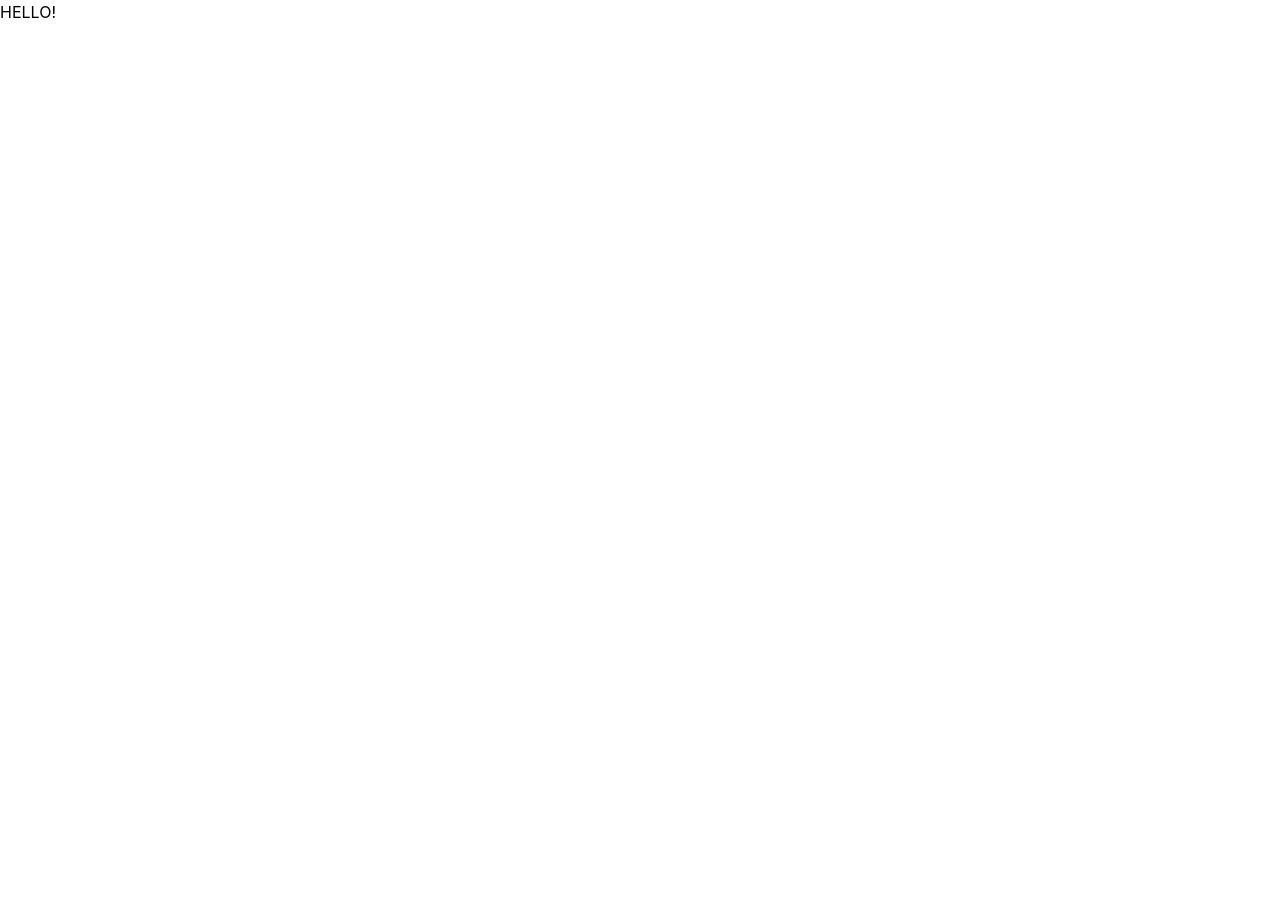
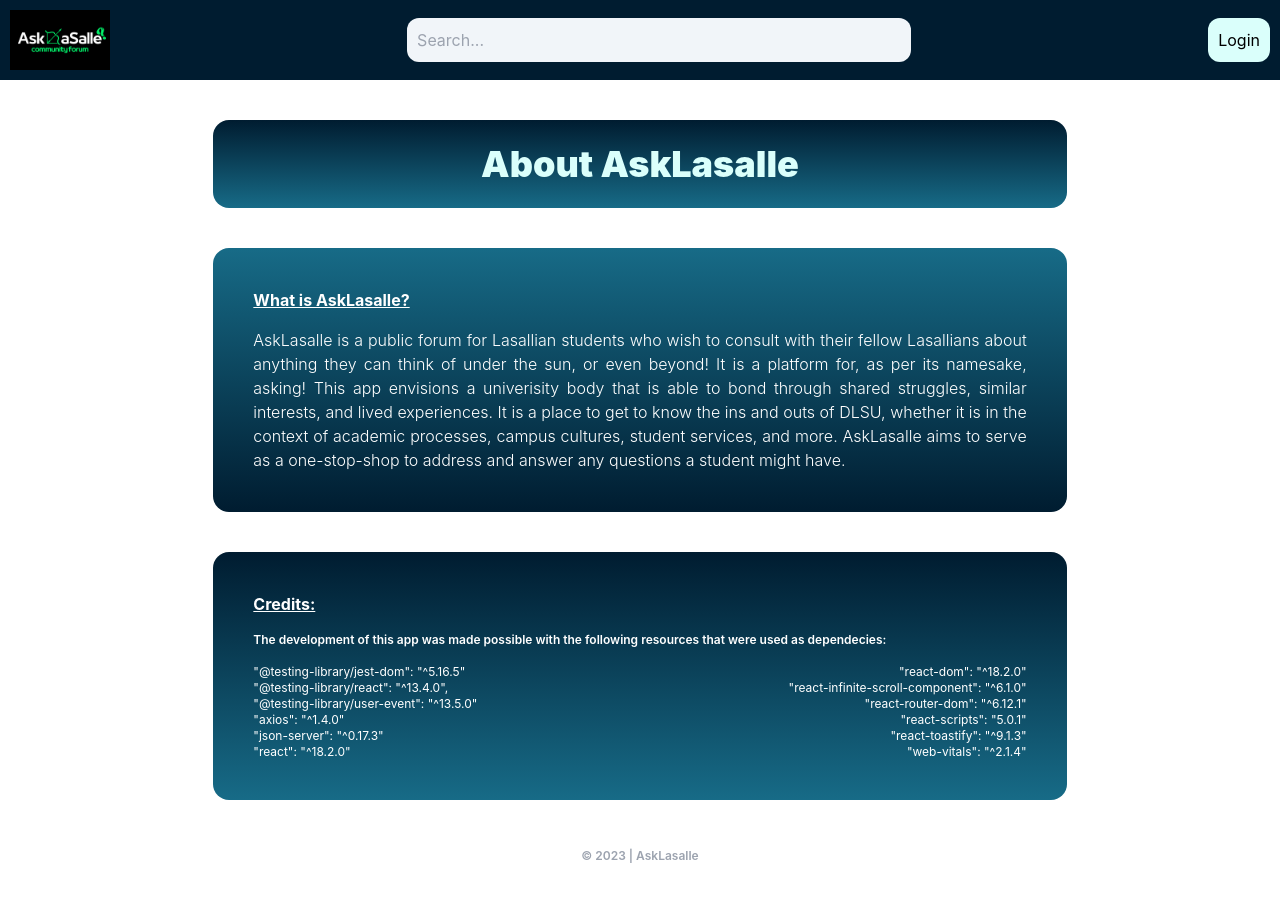
Before and after one commit to Ethea2/asklasalle, a React (Create React App) app in the folder views/: page /about in a window 1280 px wide. Shown: the top 902 px of the page. Before the commit the page ends 800 px from the top, so only its background shows below. Built offline with nearby package versions, Linux system fonts and the light colour scheme; no server answers.

Commit message:
final ui changes

```diff
--- a/views/src/components/Sidebar.js
+++ b/views/src/components/Sidebar.js
@@ -30,6 +30,23 @@ const Sidebar = ({ useUpvote, useComments, reset }) => {
                     <button onClick={reset} class="bg-teal text-white p-2 px-4 rounded ease-in duration-75 hover:bg-mint">Clear</button>
                 </div>
             </div>
+
+            <hr class="border border-teal mx-4"></hr>
+
+            <div className="footer">
+                <Link to="/About"><div className="about-page" class="mt-10 mx-4 flex items-center px-4 py-2 gap-1.5 bg-gradient-to-b from-mint to-teal rounded-xl">
+                <div className="icon">
+                    <svg width="20" height="20" viewBox="0 0 512 512" version="1.1" xmlns="http://www.w3.org/2000/svg">
+                        <title>about</title>
+                        <g id="Page-1" stroke="none" stroke-width="1" fill="none" fill-rule="evenodd">
+                        <g id="about-white" fill="#000000" transform="translate(42.666667, 42.666667)">
+                        <path d="M213.333333,3.55271368e-14 C95.51296,3.55271368e-14 3.55271368e-14,95.51168 3.55271368e-14,213.333333 C3.55271368e-14,331.153707 95.51296,426.666667 213.333333,426.666667 C331.154987,426.666667 426.666667,331.153707 426.666667,213.333333 C426.666667,95.51168 331.154987,3.55271368e-14 213.333333,3.55271368e-14 Z M213.333333,384 C119.227947,384 42.6666667,307.43872 42.6666667,213.333333 C42.6666667,119.227947 119.227947,42.6666667 213.333333,42.6666667 C307.44,42.6666667 384,119.227947 384,213.333333 C384,307.43872 307.44,384 213.333333,384 Z M240.04672,128 C240.04672,143.46752 228.785067,154.666667 213.55008,154.666667 C197.698773,154.666667 186.713387,143.46752 186.713387,127.704107 C186.713387,112.5536 197.99616,101.333333 213.55008,101.333333 C228.785067,101.333333 240.04672,112.5536 240.04672,128 Z M192.04672,192 L234.713387,192 L234.713387,320 L192.04672,320 L192.04672,192 Z" id="Shape"></path></g></g>
+                    </svg>
+                </div>
+                    <p>About</p>
+                </div>
+                </Link>
+            </div>
         </div>
 
     );
--- a/views/src/pages/About.js
+++ b/views/src/pages/About.js
@@ -1,8 +1,48 @@
+import Navbar from "../components/Navbar"
+
 const About = () => {
     return (
         <>
-            <div>
-                HELLO!
+            <Navbar/>
+
+            <div className="header" class="w-2/3 flex mt-10 m-auto p-6 justify-center bg-gradient-to-b from-dark-navy to-teal rounded-2xl">
+               <p class="text-4xl font-black text-sky">About AskLasalle</p>
+            </div>
+
+            <div className="body-1" class="w-2/3 flex flex-col mt-10 mb-10 m-auto p-6 justify-center bg-gradient-to-b from-teal to-dark-navy rounded-2xl">
+                <div className="description" class="p-4">
+                    <h3 class="mb-4 text-m font-bold underline text-white">What is AskLasalle?</h3>
+                    <p class="text-white font-light text-justify text-s">AskLasalle is a public forum for Lasallian students who wish to consult with their fellow Lasallians about anything they can think of under the sun, or even beyond! It is a platform for, as per its namesake, asking! This app envisions a univerisity body that is able to bond through shared struggles, similar interests, and lived experiences. It is a place to get to know the ins and outs of DLSU, whether it is in the context of academic processes, campus cultures, student services, and more. AskLasalle aims to serve as a one-stop-shop to address and answer any questions a student might have.</p>
+                </div>
+            </div>
+            <div className="body-2" class="w-2/3 flex flex-col mt-10 mb-10 m-auto p-6 justify-center bg-gradient-to-b from-dark-navy to-teal rounded-2xl">
+                <div className="credits" class="p-4">
+                    <h3 class="mb-4 text-m font-bold underline text-white">Credits:</h3>
+                    <div className="dependencies" class="m-auto">
+                        <p class="mb-4 text-xs text-white font-semibold">The development of this app was made possible with the following resources that were used as dependecies:</p>
+                        <div className="container" class="m-auto justify-between flex flex-row">
+                            <div className="left-cont" class="text-xs text-white">
+                                    <p>"@testing-library/jest-dom": "^5.16.5"</p>
+                                    <p>"@testing-library/react": "^13.4.0",</p>
+                                    <p>"@testing-library/user-event": "^13.5.0"</p>
+                                    <p>"axios": "^1.4.0"</p>
+                                    <p>"json-server": "^0.17.3"</p>
+                                    <p>"react": "^18.2.0"</p>
+                            </div>
+                            <div className="right-cont" class="text-xs text-white text-end">
+                                    <p>"react-dom": "^18.2.0"</p>
+                                    <p>"react-infinite-scroll-component": "^6.1.0"</p>
+                                    <p> "react-router-dom": "^6.12.1"</p>
+                                    <p>"react-scripts": "5.0.1"</p>
+                                    <p>"react-toastify": "^9.1.3"</p>
+                                    <p>"web-vitals": "^2.1.4"</p>
+                            </div>
+                        </div>
+                    </div>
+                </div>
+            </div>
+            <div className="copyright" class="mt-2 px-4 py-2 text-center mb-10">
+                <p class="font-semibold text-xs text-gray-400"> &copy; 2023 | AskLasalle</p>
             </div>
         </>
     )
```
